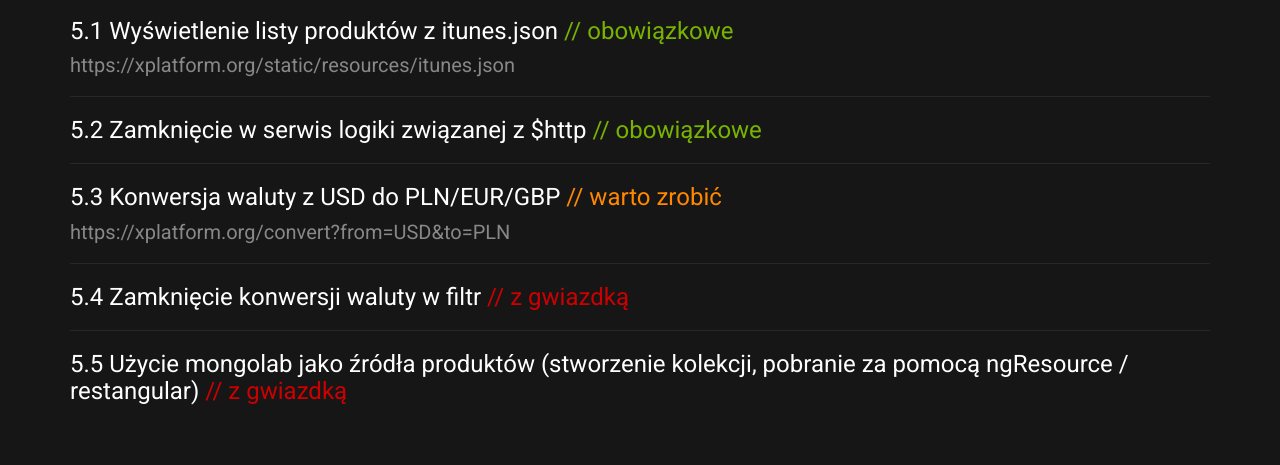
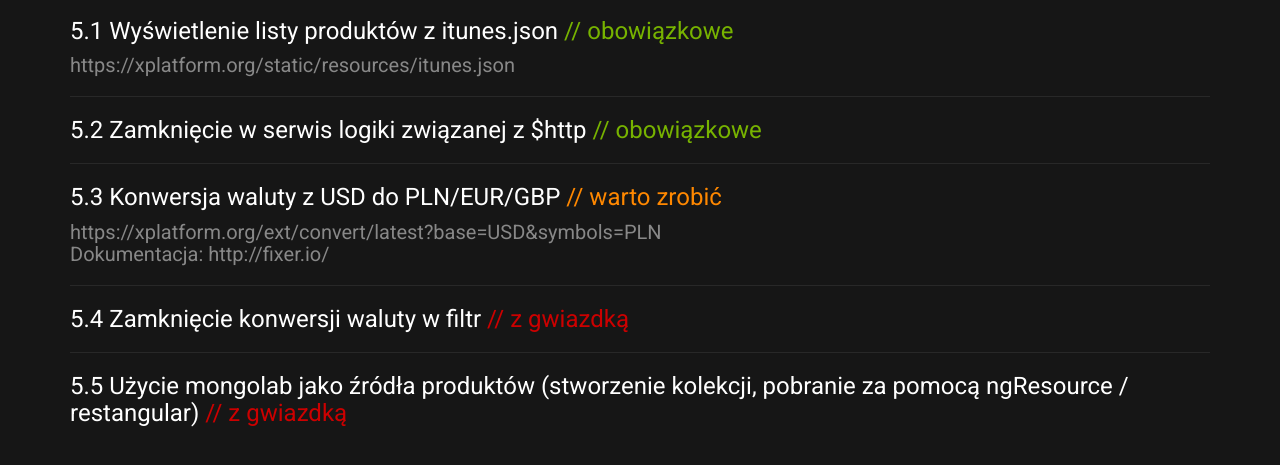
Before and after one commit to devmeetings/devmeeting-angular, a plain HTML site: page pl_task5.html in a window 1280 px wide. Shown: the part 145-610 px from the top of the page. Drawn offline with Linux system fonts and the light colour scheme.

Commit message:
Updated API.

```diff
--- a/pl_task5.html
+++ b/pl_task5.html
@@ -54,7 +54,9 @@
             <span class="text-warning">// warto zrobić</span>
           </h4>
           <h5 class="text-muted">
-        https://xplatform.org/convert?from=USD&to=PLN
+            https://xplatform.org/ext/convert/latest?base=USD&symbols=PLN
+            <br>
+            Dokumentacja: http://fixer.io/
           </h5>
         </section>
 
```
